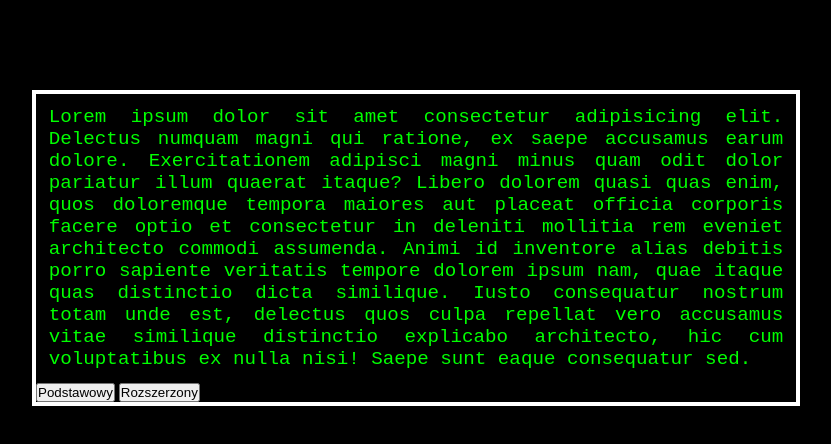
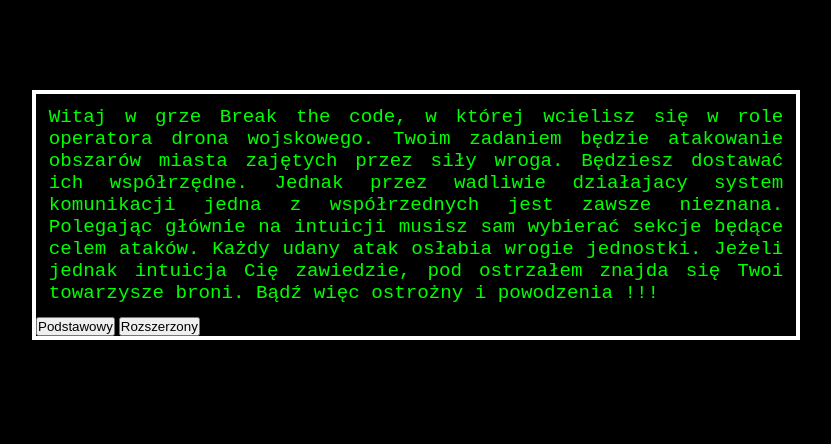
Before and after one commit to Luka-webdev/Break-the-code, a website: page index.html in a window 1280 px wide. Shown: the whole page, without its empty margins (224-1055 px from the left). Drawn offline with Linux system fonts and the light colour scheme.

Commit message:
Add comments in javascript files

```diff
--- a/index.html
+++ b/index.html
@@ -20,18 +20,15 @@
       <div class="gameDescription">
         <div class="gameDescription__content">
           <p class="gameDescription__instructions">
-            Lorem ipsum dolor sit amet consectetur adipisicing elit. Delectus
-            numquam magni qui ratione, ex saepe accusamus earum dolore.
-            Exercitationem adipisci magni minus quam odit dolor pariatur illum
-            quaerat itaque? Libero dolorem quasi quas enim, quos doloremque
-            tempora maiores aut placeat officia corporis facere optio et
-            consectetur in deleniti mollitia rem eveniet architecto commodi
-            assumenda. Animi id inventore alias debitis porro sapiente veritatis
-            tempore dolorem ipsum nam, quae itaque quas distinctio dicta
-            similique. Iusto consequatur nostrum totam unde est, delectus quos
-            culpa repellat vero accusamus vitae similique distinctio explicabo
-            architecto, hic cum voluptatibus ex nulla nisi! Saepe sunt eaque
-            consequatur sed.
+            Witaj w grze Break the code, w której wcielisz się w role operatora
+            drona wojskowego. Twoim zadaniem będzie atakowanie obszarów miasta
+            zajętych przez siły wroga. Będziesz dostawać ich współrzędne. Jednak
+            przez wadliwie działajacy system komunikacji jedna z współrzednych
+            jest zawsze nieznana. Polegając głównie na intuicji musisz sam
+            wybierać sekcje będące celem ataków. Każdy udany atak osłabia wrogie
+            jednostki. Jeżeli jednak intuicja Cię zawiedzie, pod ostrzałem
+            znajda się Twoi towarzysze broni. Bądź więc ostrożny i powodzenia
+            !!!
           </p>
           <button class="gameDescription__basic">Podstawowy</button>
           <button class="gameDescription__expand">Rozszerzony</button>
@@ -41,8 +38,12 @@
       <div class="gameBoard">
         <div class="gameBoard__content">
           <div class="gameBoard__army">
-            <div class="gameBoard__armyOfPlayer"></div>
-            <div class="gameBoard__armyOfEnemy"></div>
+            <div class="gameBoard__armyOfPlayer">
+              <div class="gameBoard__playerLabel">Wojska sprzymierzone</div>
+            </div>
+            <div class="gameBoard__armyOfEnemy">
+              <div class="gameBoard__enemyLabel">Armia wroga</div>
+            </div>
           </div>
           <div class="gameBoard__code">
             <p>Kolejny cel:</p>
--- a/script.js
+++ b/script.js
@@ -1,3 +1,5 @@
+//Get an access to various elements
+
 let welcomeScreenLoad = document.querySelector('.welcomeScreen__load')
 let loadingLine = document.querySelector('.welcomeScreen__line')
 let welcomeScreen = document.querySelector('.welcomeScreen')
@@ -15,6 +17,8 @@ let newGame = document.querySelector('.gameBoard__newGame')
 let label = document.querySelector('.gameBoard__label')
 let checkMode = document.querySelector('input')
 
+// initialization of variables used in the code
+
 let xCoordinatesArray = [1, 2, 3, 4, 5, 6, 7, 8, 9, 10, 11, 12]
 let yCoordinatesArray = ['A', 'B', 'C', 'D', 'E']
 let numberOfBoxes = xCoordinatesArray.length * yCoordinatesArray.length
@@ -24,6 +28,13 @@ let clickedBox = []
 let newMode;
 let startWidthOfArmy = parseInt(getComputedStyle(armyOfPlayer).width)
 let oneUnitOfArmy = startWidthOfArmy / ((xCoordinatesArray.length * yCoordinatesArray.length) / 2)
+
+let armyLabels = document.querySelectorAll('.gameBoard__army>div>div')
+armyLabels.forEach(label => {
+    label.style.width = startWidthOfArmy + 'px'
+})
+
+// creating elements that will create the main map of the game
 
 function createCityBoxes() {
     let counter = 1
@@ -47,6 +58,8 @@ closeWelcomeScreen()
 createCityBoxes()
 choiceEnemyCoordinate()
 
+// selecting the coordinates of items representing the player's enemy
+
 function choiceEnemyCoordinate() {
     numOfEnemy = (Math.floor(Math.random() * numberOfBoxes + 1))
     for (let i = 0; i < enemyNumbers.length; i++) {
@@ -64,6 +77,8 @@ function choiceEnemyCoordinate() {
     let coordinatesOfEnemy = targetBox.getAttribute('coordinate')
     hidingCoordinates(coordinatesOfEnemy)
 }
+
+// hiding part of the enemy's coordinates
 
 function hidingCoordinates(arg) {
     num = Math.round(Math.random())
@@ -85,6 +100,8 @@ function hidingCoordinates(arg) {
         }
     }
 }
+
+// determining what is to happen after clicking on one of the elements that create the map
 
 function getEnemyBoxId(item) {
     if (mainCounter < numberOfBoxes / 2 && item.classList.contains('clicked') == false) {
@@ -115,15 +132,21 @@ function getEnemyBoxId(item) {
     }
 }
 
+// changing the width of the bar informing about the strength of the player and enemy
+
 function chanegWidthElement(arg) {
     let actualWidth = parseInt(getComputedStyle(arg).width)
     arg.style.width = (actualWidth - oneUnitOfArmy) + "px"
 }
 
+// add event listener for each element that create the map
+
 let boxes = document.querySelectorAll('.gameBoard__cityBox')
 boxes.forEach(box => {
     box.addEventListener('click', () => getEnemyBoxId(box))
 })
+
+// choice of game mode when the game is started for the first time
 
 function choicedMode(arg1, arg2, arg3) {
     if (arg2.classList.contains('choiced') == false) {
@@ -133,7 +156,6 @@ function choicedMode(arg1, arg2, arg3) {
     startGameBtn.classList.remove('visible')
 }
 
-
 basicMode.addEventListener('click', () => {
     choicedMode(basicMode, expandMode, "rozszerzony")
 })
@@ -141,6 +163,8 @@ basicMode.addEventListener('click', () => {
 expandMode.addEventListener('click', () => {
     choicedMode(expandMode, basicMode, "podstawowy")
 })
+
+// function to restart game
 
 function beginNewGame() {
     summaryGame.classList.add('visible')
@@ -163,6 +187,8 @@ startGameBtn.addEventListener('click', () => {
 })
 newGame.addEventListener('click', beginNewGame)
 
+//allow to select a game mode after restarting
+
 checkMode.addEventListener('change', () => {
     basicMode.classList.remove('choiced')
     expandMode.classList.remove('choiced')
@@ -175,6 +201,8 @@ checkMode.addEventListener('change', () => {
     }
 })
 
+// the behavior of the loading bar at the beginning of the game
+
 function closeWelcomeScreen() {
     let progress = 1
     let finallyWidth = parseInt(getComputedStyle(welcomeScreenLoad).width)
@@ -182,11 +210,9 @@ function closeWelcomeScreen() {
         let actualLoadWidth = parseInt(getComputedStyle(loadingLine).width)
         if (actualLoadWidth < finallyWidth) {
             loadingLine.style.width = actualLoadWidth + progress + "px"
-
         } else {
             clearInterval(loading)
             closeWindow(welcomeScreen)
         }
-    }, 2)
-
+    }, 1)
 }
--- a/scss/_gameBoard.scss
+++ b/scss/_gameBoard.scss
@@ -27,9 +27,24 @@
     }
 
     &__armyOfEnemy {
+        position: relative;
         width: 45%;
         height: 80%;
         background-color: yellow;
+    }
+
+    &__playerLabel,
+    &__enemyLabel {
+        height: 100%;
+        border: 2px solid black;
+        font-size: 2vw;
+        text-align: center;
+        color: black;
+    }
+
+    &__enemyLabel {
+        position: absolute;
+        right: 0;
     }
 
     &__code {
@@ -49,8 +64,6 @@
     &__map {
         background-color: blue;
         height: 78%;
-        // display: flex;
-        // flex-wrap: wrap;
         display: grid;
         grid-template-columns: 1fr 12fr;
         grid-template-rows: 1fr 5fr;
```
Also changed, not shown: css/style.css, 1 other file.
